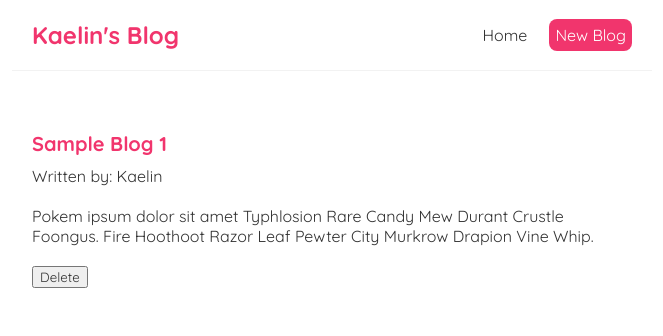
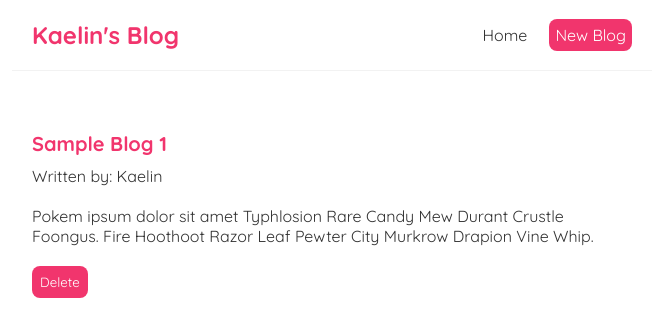
Before and after one commit to KaelinAlexander/react-practice, a React (Create React App) app in the folder kaelin-blog/: page /blogs/1 in a window 1280 px wide. Shown: the top 336 px of the page, without its empty margins (308-971 px from the left). Built offline with nearby package versions, Linux system fonts and the light colour scheme; data requests are answered from the project's data file; the HTML template or start-up script is replaced by a standard one.

Commit message:
styles button

```diff
--- a/kaelin-blog/src/index.css
+++ b/kaelin-blog/src/index.css
@@ -68,6 +68,15 @@
   margin: 20px 0;
 }
 
+.blog-details button {
+  background: #f1356d;
+  color: #fff;
+  border: 0;
+  padding: 8px;
+  border-radius: 8px;
+  cursor: pointer;
+}
+
 /* Create Blog Form */
 
 .create{
```
